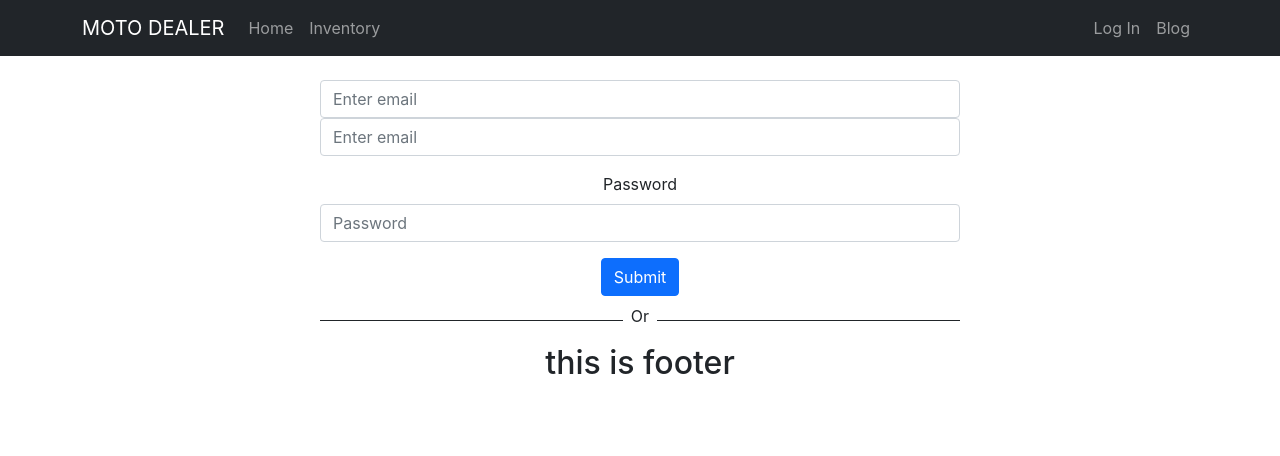
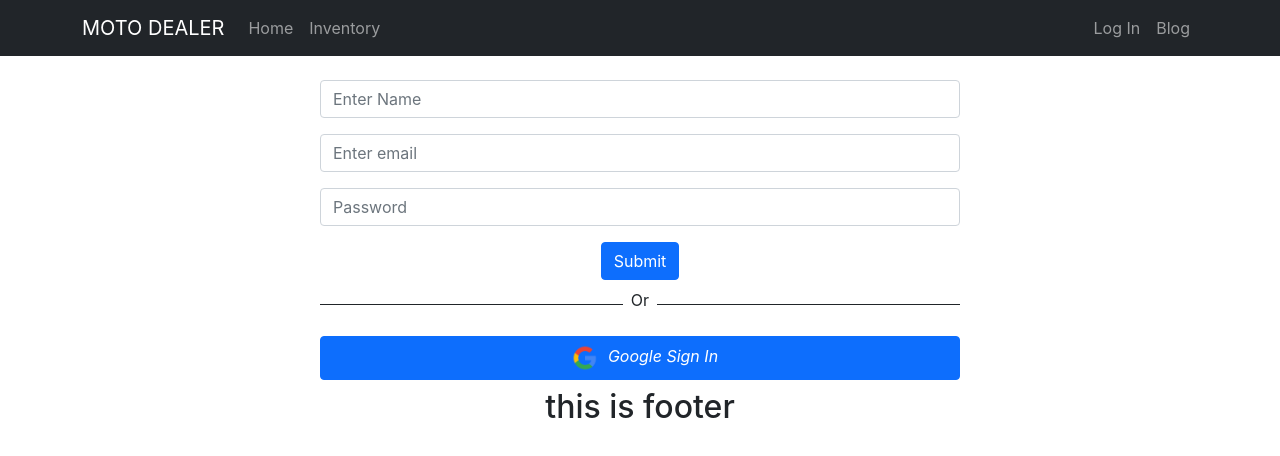
Before and after one commit to Rijonahmed/Moto-Dealer-client-site, a React (Create React App) app: page /register in a window 1280 px wide. Shown: the top 456 px of the page. Built offline with nearby package versions, Linux system fonts and the light colour scheme.

Commit message:
google signin added

```diff
--- a/src/component/Page/LogIn/LogIn.js
+++ b/src/component/Page/LogIn/LogIn.js
@@ -18,7 +18,7 @@ const LogIn = () => {
         </Form.Group>
 
         <Button variant="primary" type="submit">
-          Submit
+          Log In
         </Button>
       </Form>
 
--- a/src/component/Page/Register/Register.js
+++ b/src/component/Page/Register/Register.js
@@ -1,21 +1,40 @@
-import React from 'react';
+import React, { useState } from 'react';
 import { Button, Form } from 'react-bootstrap';
 import Social from '../Social/Social';
 
 const Register = () => {
+  const [name, setName] = useState('');
+  const [email, setEmail] = useState('');
+  const [password, setpassword] = useState('');
+
+  const handleNameBlur = e => {
+    setName(e.target.value);
+  }
+  const handleEmailBlur = e => {
+    setEmail(e.target.value);
+  }
+  const handlePasswordBlur = e => {
+    setpassword(e.target.value)
+  }
+
+  const handleSubmit = async (e) => {
+    e.preventDefault()
+
+
+  }
   return (
     <div>
-      <Form className='w-50 mx-auto mt-4'>
+      <Form onSubmit={handleSubmit} className='w-50 mx-auto mt-4'>
         <Form.Group className="mb-3" controlId="formBasicEmail">
 
-          <Form.Control type="text" placeholder="Enter email" required />
-          <Form.Control type="email" placeholder="Enter email" required />
+          <Form.Control className='mb-3' onBlur={handleNameBlur} type="text" placeholder="Enter Name" required />
+          <Form.Control className='md-3' onBlur={handleEmailBlur} type="email" placeholder="Enter email" required />
 
         </Form.Group>
 
         <Form.Group className="mb-3" controlId="formBasicPassword">
-          <Form.Label>Password</Form.Label>
-          <Form.Control type="password" placeholder="Password" required />
+
+          <Form.Control className='mb-3' onBlur={handlePasswordBlur} type="password" placeholder="Password" required />
         </Form.Group>
 
         <Button variant="primary" type="submit">
--- a/src/component/Page/Social/Social.js
+++ b/src/component/Page/Social/Social.js
@@ -1,8 +1,26 @@
+
 import React from 'react';
+import { useSignInWithGoogle } from 'react-firebase-hooks/auth';
+import auth from '../../../firebase.init'
+import google from '../../../images/google.png'
 
 const Social = () => {
+  const [signInWithGoogle, user, loading, error] = useSignInWithGoogle(auth);
+
+  let errorElement;
+
+  if (error) {
+    errorElement = (
+      <div>
+        <p className='text-danger w-50 mx-auto'>Error: {error?.message}{error?.message}</p>
+      </div>
+    );
+  }
+
+
   return (
 
+    <div>
       <div className=' social '>
         <div className='d-flex align-items-center w-50 mx-auto'>
           <div style={{ height: '1px' }} className='bg-dark w-50'></div>
@@ -10,8 +28,19 @@ const Social = () => {
           <div style={{ height: '1px' }} className='bg-dark w-50'></div>
         </div>
       </div>
+      {errorElement}
+
+      <button
+        onClick={() => signInWithGoogle()}
+        className='btn btn-primary d-block mx-auto w-50 my-2 fst-italic'>
+        <img className='mx-2' style={{ width: '30px' }} src={google} alt="" />
+        Google Sign In</button>
 
 
+
+
+
+    </div>
   );
 };
 
```
Also changed, not shown: src/images/google.png (added). Lines whose indentation alone changed are shown as unchanged.
